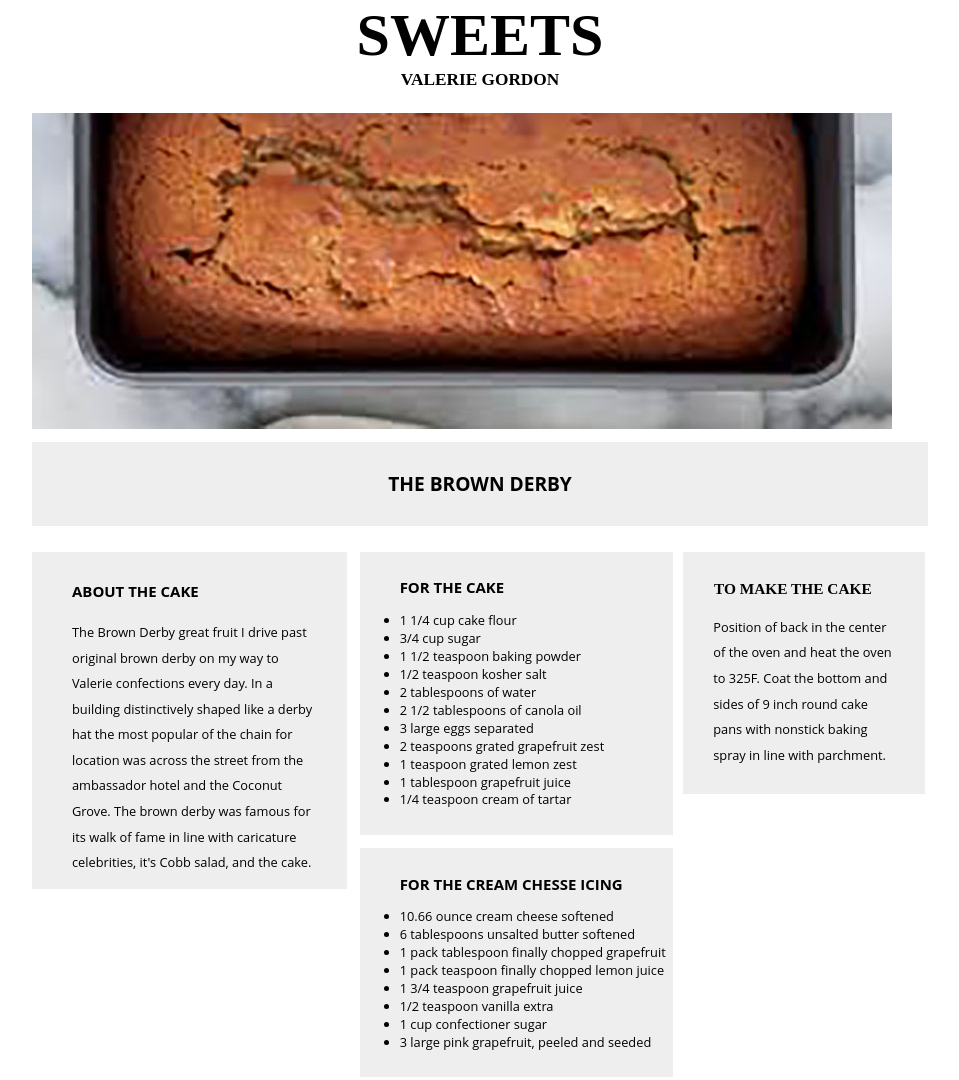
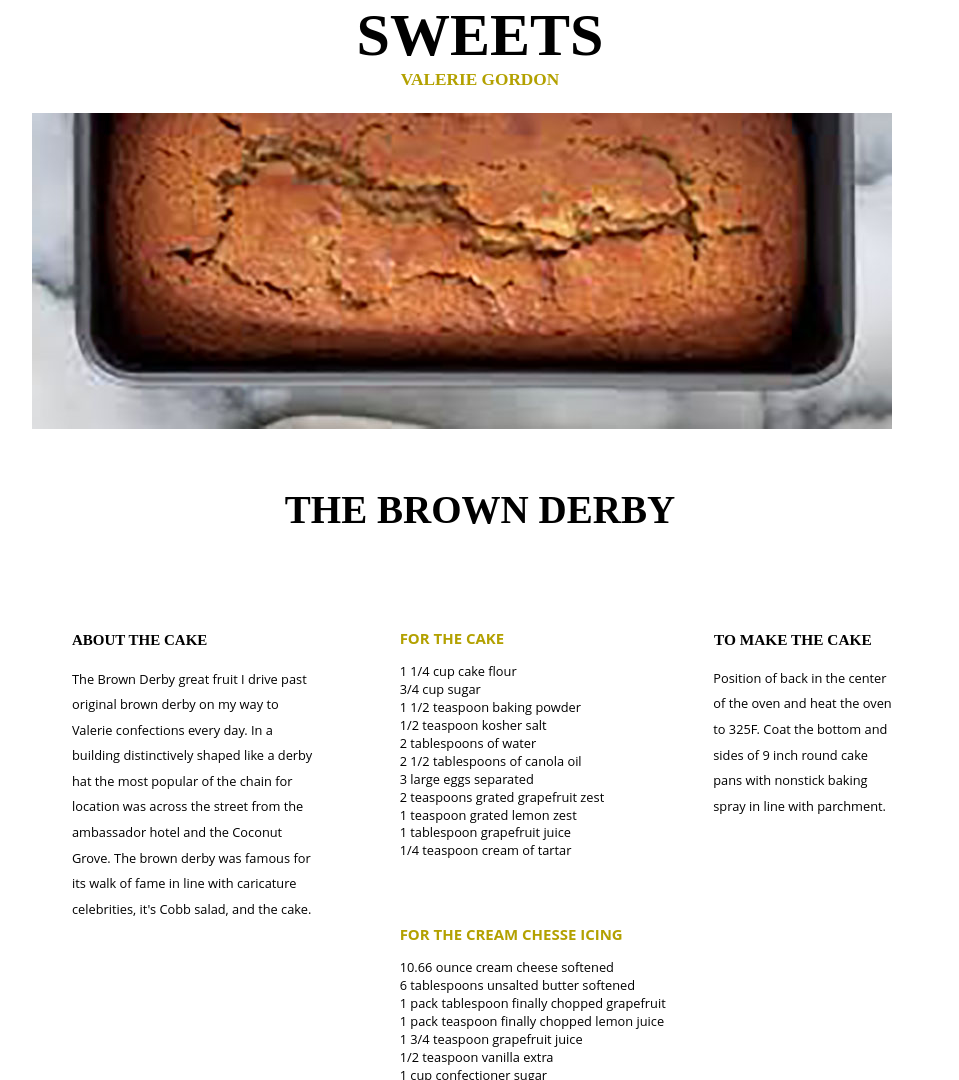
Before and after one commit to britneypayton/SWEETS, a plain HTML site: page index.html in a window 1280 px wide. Shown: the top 1080 px of the page, without its empty margins (160-1119 px from the left). Drawn offline with Linux system fonts and the light colour scheme.

Commit message:
Update index.html

```diff
--- a/index.html
+++ b/index.html
@@ -12,7 +12,7 @@ max-width:70em;
 margin:0 auto;
 }
 
-
+h3 { color: #B3A100;}
   h2{ color: black;
 text-align: center;
 
@@ -20,7 +20,10 @@ text-align: center;
    font-family:"Montserrat";
      font-weight: bold;
    font-size: 60px;}
-
+h7 { color: black;
+  font-family:"Montserrat";
+    font-weight: bold;
+  font-size: 15px;}
 
   h4{ color: black;
   font-family: "Montserrat";
@@ -28,10 +31,15 @@ text-align: center;
   font-weight: bold;
   margin-top: -50px;
   text-align: center;
+  color: #B3A100;
 
 
   }
-
+h1
+{color: black;
+font-family: "Montserrat";
+font-size:305%;
+font-weight: bold; }
 h6 {
     margin-top: 12px;
 margin-bottom: 0em;
@@ -98,7 +106,7 @@ padding-right: 2em;}
 
   #about
   {  height: auto;
- background: #eee;
+
 padding-right: 0.1em;
 padding-left: -1em;
  /*margin-top:1em;
@@ -119,14 +127,14 @@ line-height: 200%;
     padding-bottom: 1em;
       margin: 0 0 10px 10px;
 
-background: #eee;}
+}
 
 
 #info{width:100%;
   height:auto;
 margin-top: 1em;
 display:block;
-  background:#eee;
+
 padding-top: 1em;
 padding-bottom: 1em;
 text-align: center;
@@ -142,9 +150,11 @@ margin-top: 1em;
   display:center;
   padding-top: 1em;
   padding-bottom:1em;
-    background:#eee;
-  line-height: 140%;}
 
+  line-height: 140%;
+   }
+li {    list-style-type: none;
+    }
 
 
   #list
@@ -155,7 +165,7 @@ margin-top: 1em;
 padding-top: 1em;
 padding-bottom:1em;
   display:block;
-    background:#eee;
+
   line-height: 140%;}
 
   #content { list-style: none;
@@ -226,7 +236,7 @@ padding-bottom:1em;
        <div id="about">
          <section>
 
-            <ul> <h3> ABOUT THE CAKE</h3>
+            <ul> <h7> ABOUT THE CAKE</h7>
          <p> The Brown Derby great fruit I drive past original brown derby on my way to Valerie confections every day. In a building distinctively shaped like a derby hat the most popular of the chain for location was across the street from the ambassador hotel and the Coconut Grove. The brown derby was famous for its walk of fame in line with caricature celebrities, it's Cobb salad, and the cake.</p></ul>
        </div>
       </section>
```
